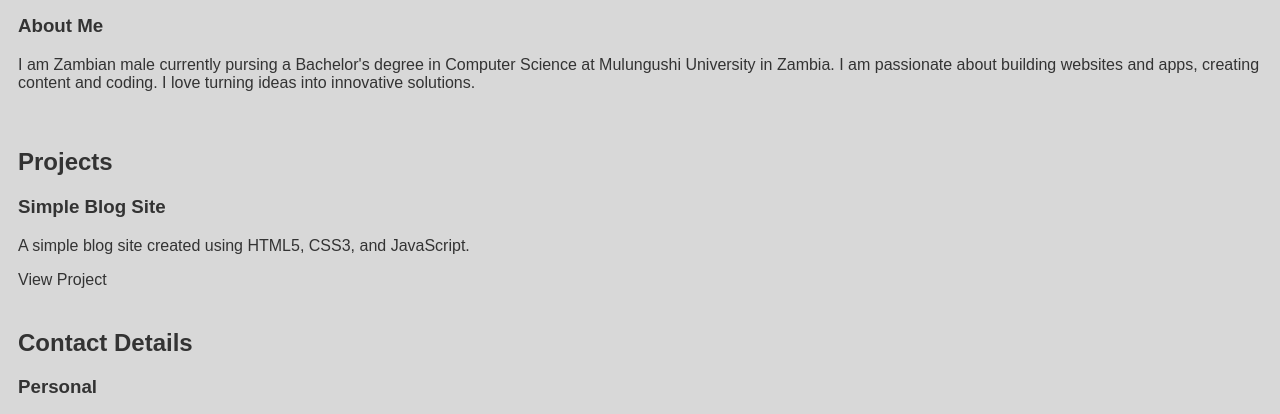
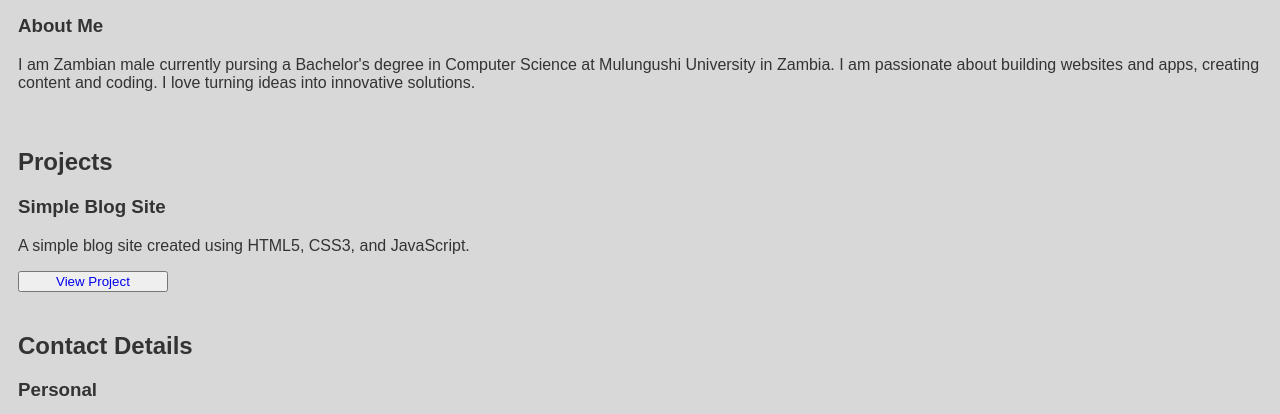
Before and after one commit to mavwu/mavwu.github.io, a plain HTML site: page index.html in a window 1280 px wide. Shown: the part 349-763 px from the top of the page. Drawn offline with Linux system fonts and the light colour scheme.

Commit message:
Update index.html

```diff
--- a/index.html
+++ b/index.html
@@ -49,7 +49,7 @@
             <p>A simple blog site created using HTML5, CSS3, and JavaScript.</p>
         </article>
         <aside>
-            <button"<a href="https://mavwublog.onrender.com/">View Project</a></button>
+            <button><a href="https://mavwublog.onrender.com/">View Project</a></button>
         </aside>
         <div id="blogDisplay"></div>
 
```
